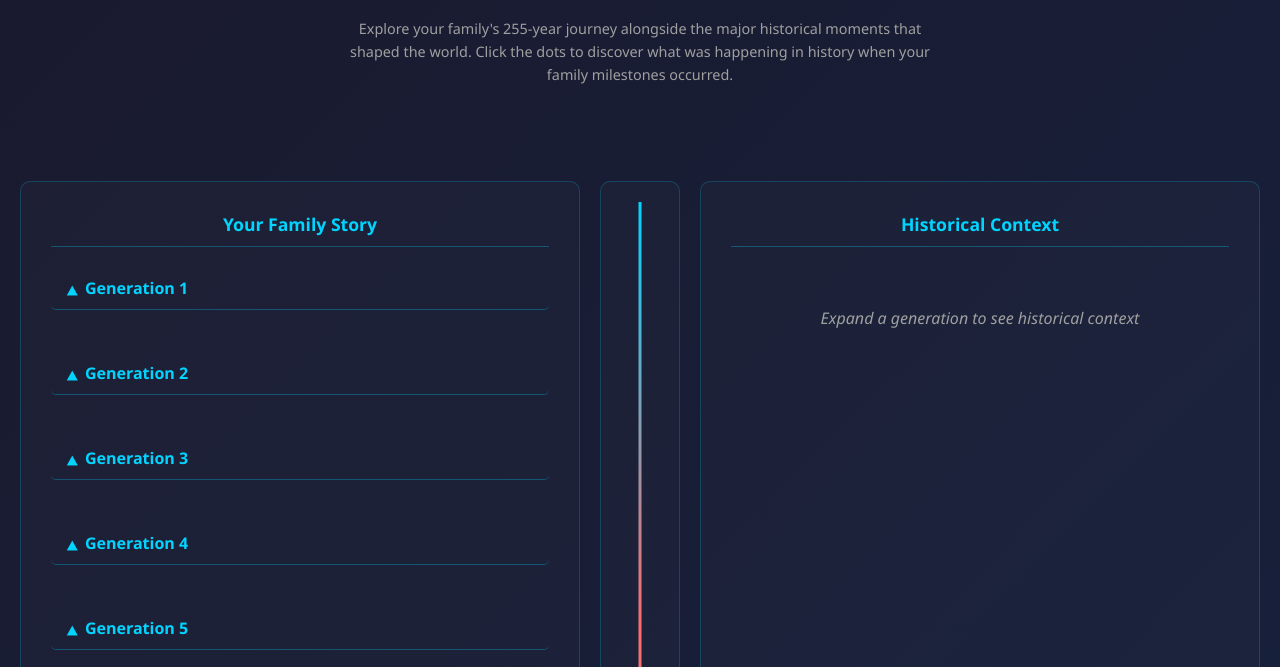
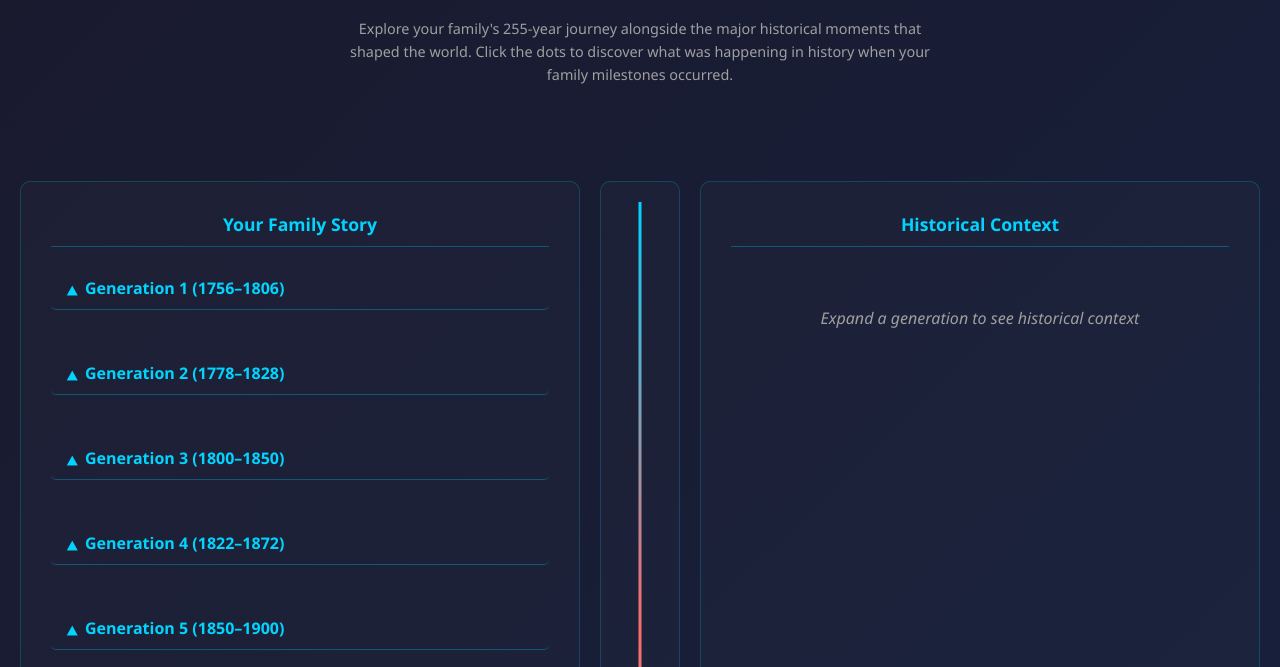
Before and after one commit to leonardlow/bulla-timeline, a plain HTML site: page index.html in a window 1280 px wide. Shown: the part 133-800 px from the top of the page. Drawn offline with Linux system fonts and the light colour scheme.

Commit message:
Add year ranges to generation headers
Generation headers now display:
- Generation 1 (1756–1806)
- Generation 2 (1778–1828)
- etc.

Gives immediate context of when each generation lived.
Users can see at a glance: "Generation 5 covers 1850-1900"
and understand the historical scope.

Co-Authored-By: Claude Haiku 4.5 <noreply@anthropic.com>

```diff
--- a/index.html
+++ b/index.html
@@ -677,7 +677,9 @@
 
                 const genHeader = document.createElement('div');
                 genHeader.className = 'gen-header collapsed';
-                genHeader.innerHTML = `<span class="gen-arrow">▶</span><span>${generation}</span>`;
+                const yearRange = generationRanges[generation];
+                const yearsText = yearRange ? ` (${yearRange.start}–${yearRange.end})` : '';
+                genHeader.innerHTML = `<span class="gen-arrow">▶</span><span>${generation}${yearsText}</span>`;
 
                 const genContent = document.createElement('div');
                 genContent.className = 'gen-content collapsed';
```
